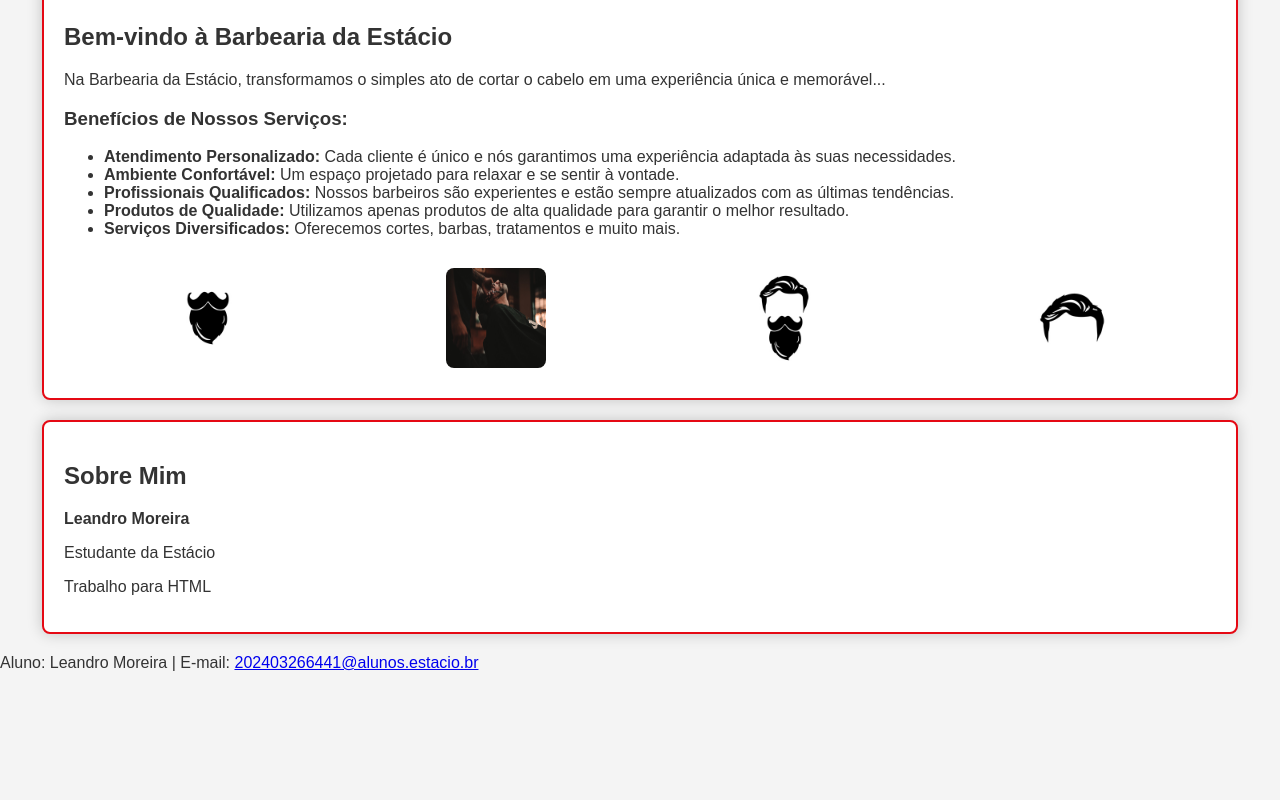
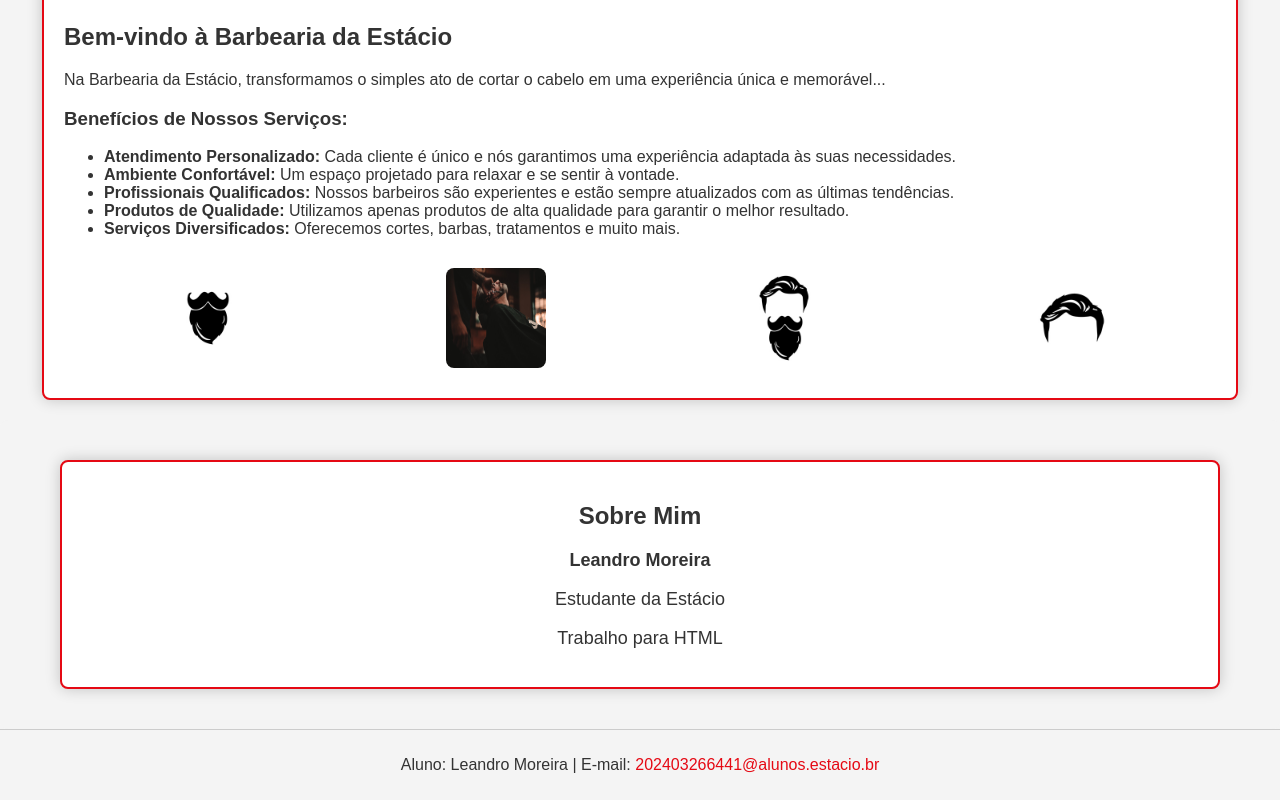
Before and after one commit to LeandroMCSantos/barbearia-estacio, a plain HTML site: page barbearia/index.html in a window 1280 px wide. Shown: the part 534-1334 px from the top of the page. Before the commit the page ends 1222 px from the top, so only its background shows below. Drawn offline with Linux system fonts and the light colour scheme.

Commit message:
Update styles.css

```diff
--- a/barbearia/styles.css
+++ b/barbearia/styles.css
@@ -55,10 +55,51 @@ header {
     height: auto;
     border-radius: 8px;
     margin: 10px;
+    transition: transform 0.3s ease;
 }
 
+.service-image:hover {
+    transform: scale(1.05);
+}
+
+a {
+    color: #e50914;
+    text-decoration: none;
+}
+
+a:hover {
+    text-decoration: underline;
+}
+
+.sobre {
+    background-color: #f4f4f4;
+    padding: 20px;
+    border-radius: 8px;
+    margin-top: 20px;
+}
+
+.sobre h2 {
+    text-align: center;
+    color: #333;
+}
+
+.sobre p {
+    text-align: center;
+    font-size: 18px;
+}
+
+footer {
+    background-color: #f4f4f4;
+    padding: 10px;
+    border-top: 1px solid #ccc;
+    text-align: center;
+}
 
 @media (max-width: 768px) {
+    body {
+        font-size: 14px;
+    }
+
     .header-content {
         flex-direction: column;
         align-items: center;
@@ -71,4 +112,8 @@ header {
     .service-image {
         width: 80px;
     }
+
+    .container {
+        padding: 10px;
+    }
 }
```
